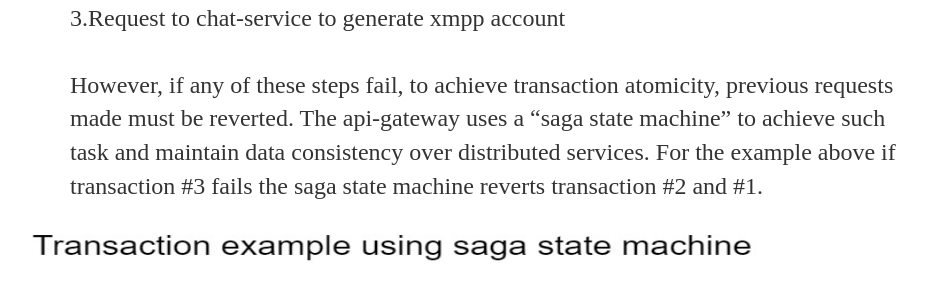
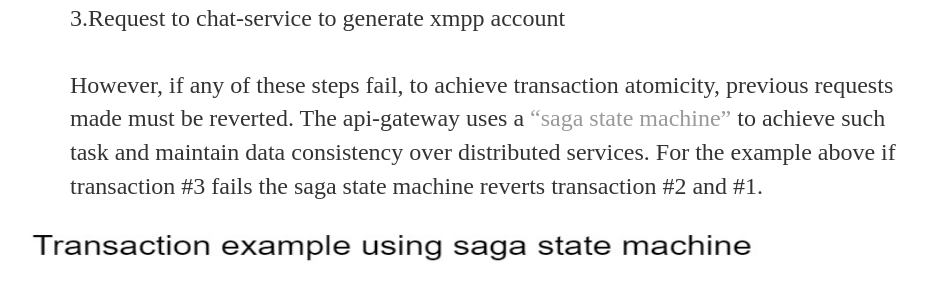
Before and after one commit to jcho7022/jcho7022.github.io, a Jekyll site: the page built from projects/float/index.html, in a window 1280 px wide and 900 px high, scrolled down 2642 px. Shown: the part 188-488 px from the top of the window, without its empty margins (162-1089 px from the left). Built offline with Jekyll 4.4.1, drawn with Linux system fonts in a browser that asks for light colours; part of the change alters nothing that is shown.

```diff
--- a/projects/float/index.html
+++ b/projects/float/index.html
@@ -41,8 +41,9 @@ and search up items using a <a href="https://jcho7022.github.io/projects/float/e
 					<br>
           3.Request to chat-service to generate xmpp account
 					<br><br>
+
           However, if any of these steps fail, to achieve transaction atomicity, previous requests made must be reverted. The api-gateway uses a
-					“saga state machine” to achieve such task and maintain data consistency over distributed services.
+					<a href="https://microservices.io/patterns/data/saga.html">“saga state machine”</a> to achieve such task and maintain data consistency over distributed services.
           For the example above if transaction #3 fails the saga state machine reverts transaction #2 and #1.
           </li>
 				</ul>
```
